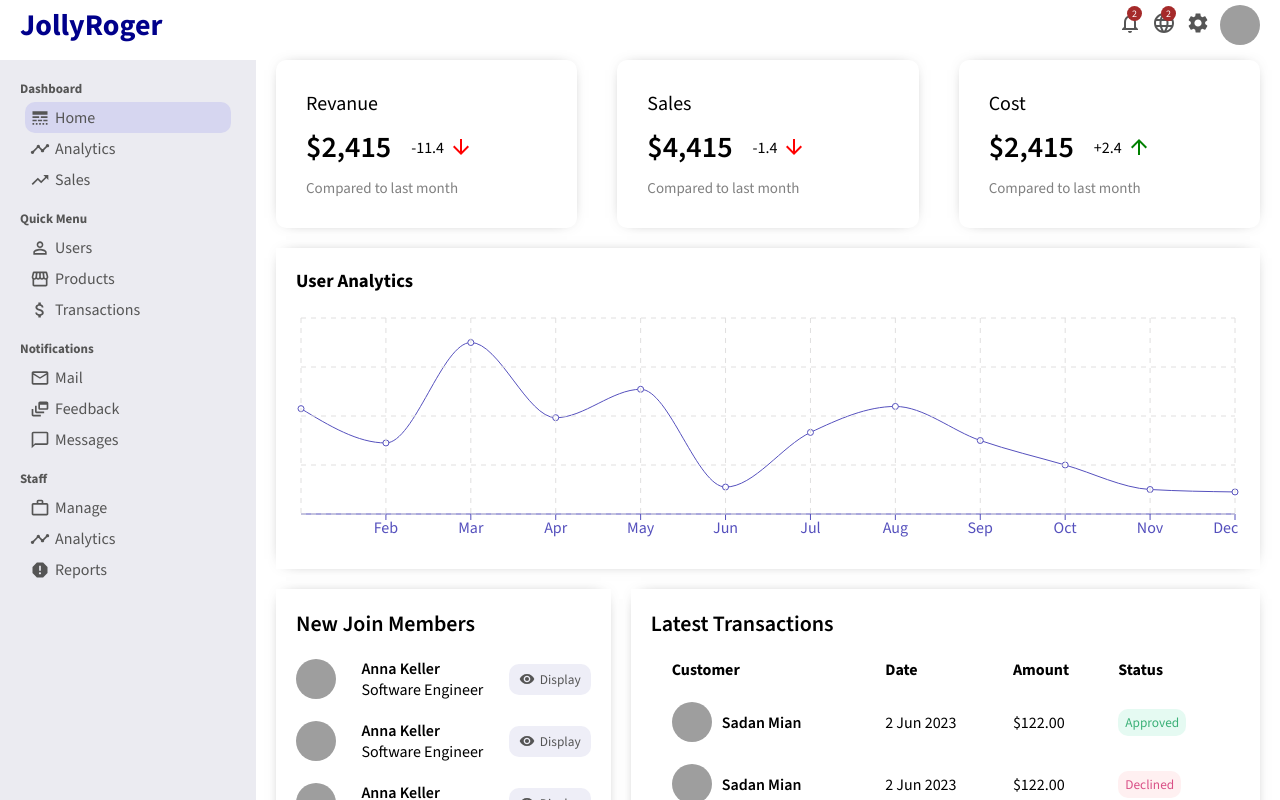
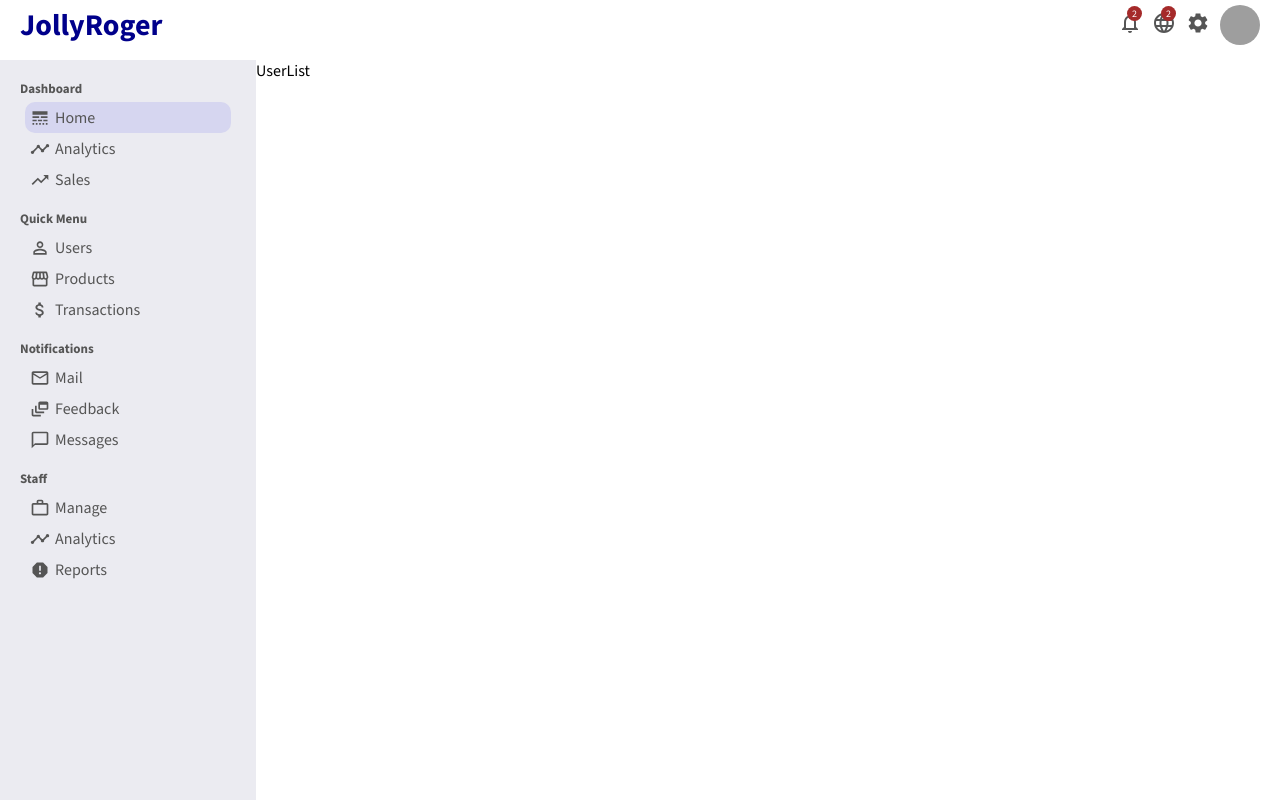
Before and after one commit to sadanmian/Admin-Dashboard, a React (Create React App) app: page /users in a window 1280 px wide. Shown: the top 800 px of the page. Built offline with nearby package versions, Linux system fonts and the light colour scheme; grey boxes are pictures that could not be loaded.

Commit message:
React Router dom

```diff
--- a/package.json
+++ b/package.json
@@ -10,6 +10,7 @@
     "@testing-library/user-event": "^13.5.0",
     "react": "^18.2.0",
     "react-dom": "^18.2.0",
+    "react-router-dom": "^6.14.2",
     "react-scripts": "5.0.1",
     "recharts": "^2.7.2",
     "web-vitals": "^2.1.4"
--- a/src/App.js
+++ b/src/App.js
@@ -2,16 +2,21 @@
 import Sidebar from "./components/sidebar/Sidebar";
 import Topbar from "./components/topbar/Topbar";
 import Home from "./pages/home/Home";
+import { BrowserRouter, Routes, Route } from "react-router-dom";
+import UserList from "./pages/userList/UserList";
 
 function App() {
   return (
-    <div>
+    <BrowserRouter>
       <Topbar />
       <div className="container">
         <Sidebar />
-        <Home />
+        <Routes>
+          <Route exact path="/" element={<Home />}></Route>
+          <Route path="/users" element={<UserList />}></Route>
+        </Routes>
       </div>
-    </div>
+    </BrowserRouter>
   );
 }
 
--- /dev/null
+++ b/src/pages/userList/UserList.jsx
@@ -0,0 +1,6 @@
+import React from "react";
+import "./userList.css";
+
+export default function UserList() {
+  return <div className="userList">UserList</div>;
+}
--- /dev/null
+++ b/src/pages/userList/userList.css
@@ -0,0 +1,3 @@
+.userList {
+  flex: 4;
+}
```
Also changed, not shown: 2 other files (tests, documents, lock files or other folders).
